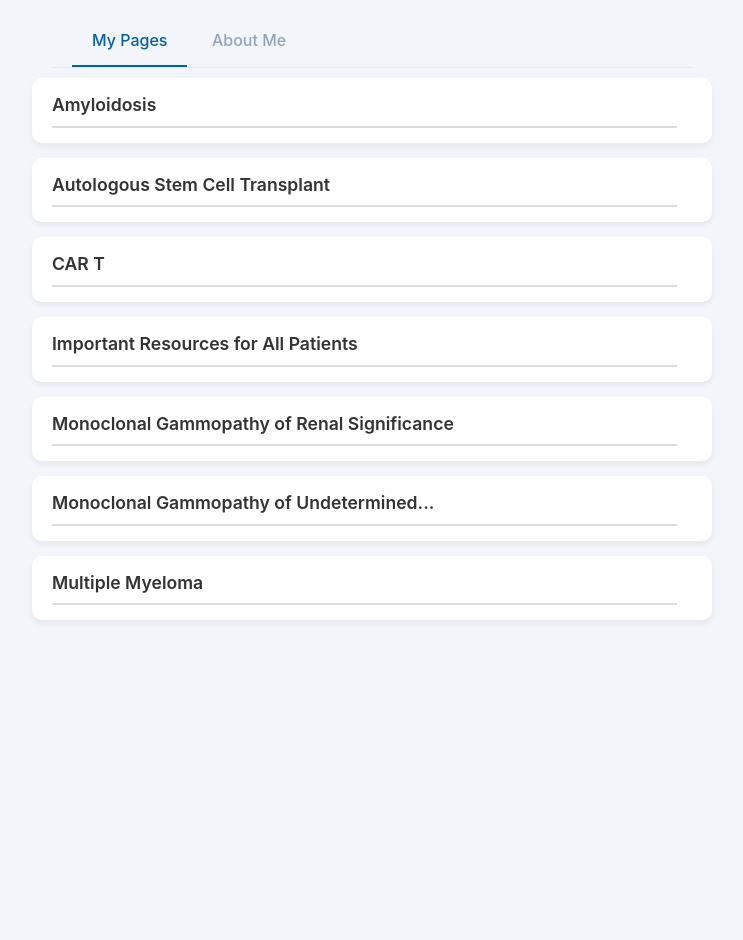
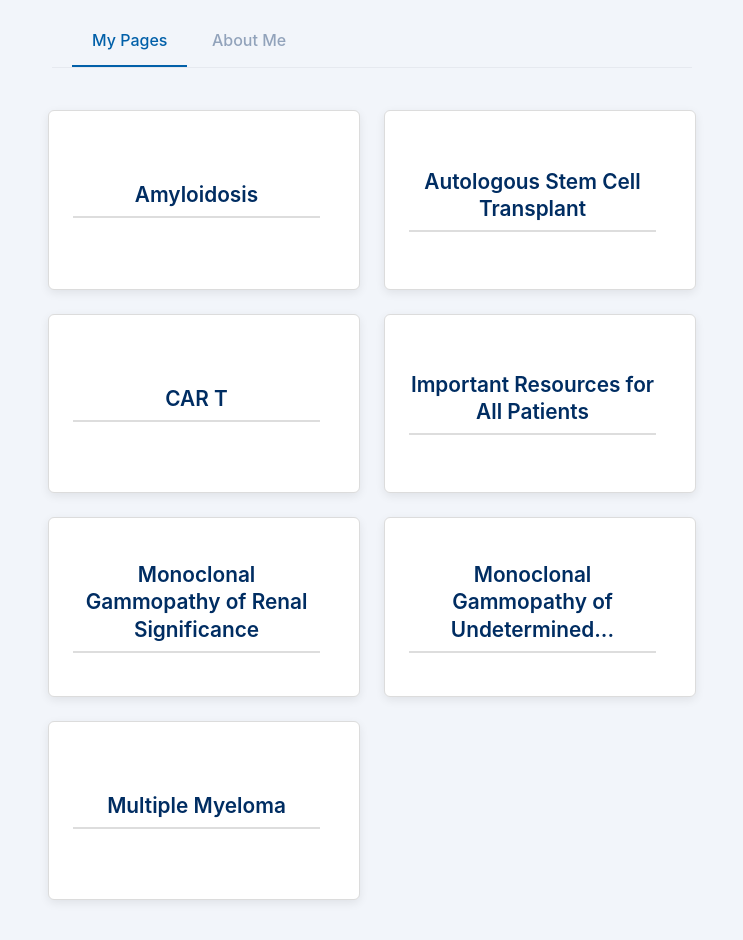
Before and after one commit to khan-arisha/medical_resources, a plain HTML site: page index.html in a window 1280 px wide. Shown: the whole page, without its empty margins (268-1011 px from the left). Before the commit the page ends 800 px from the top, so only its background shows below. Drawn offline with Linux system fonts and the light colour scheme.

Commit message:
Add files via upload

```diff
--- a/style.css
+++ b/style.css
@@ -664,3 +664,67 @@ h2 {
     margin: 0;
     color: #444;
 }
+/* Styling for the list of cards - Controls overall width */
+.conditions-list {
+    display: grid; /* Changed to grid for better control over columns */
+    grid-template-columns: repeat(auto-fit, minmax(280px, 1fr)); /* Responsive columns */
+    gap: 1.5rem; /* Space between each card */
+    max-width: 960px; /* Max width for the entire grid of cards */
+    margin: 2rem auto;
+    padding: 0 1rem; /* Add some horizontal padding for smaller screens */
+}
+
+/* Styling for each individual card link */
+.condition-card {
+    text-decoration: none;
+    color: #333;
+    background-color: #ffffff;
+    border: 1px solid #dcdcdc; /* Lighter, more subtle border */
+    border-radius: 6px; /* Slightly less rounded corners for a boxier feel */
+    padding: 1.8rem 1.5rem; /* Increased vertical padding to make it squarer */
+    box-shadow: 0 3px 10px rgba(0, 0, 0, 0.08); /* Slightly more prominent shadow */
+    transition: transform 0.2s ease, box-shadow 0.2s ease, border-color 0.2s ease;
+    display: flex; /* Ensure content is nicely centered if needed */
+    flex-direction: column;
+    justify-content: center;
+    align-items: center;
+    text-align: center; /* Center the text */
+    min-height: 120px; /* Give it a minimum height to encourage squareness */
+}
+
+/* Hover effect for the cards */
+.condition-card:hover {
+    transform: translateY(-7px); /* Slightly more pronounced lift */
+    box-shadow: 0 8px 20px rgba(0, 0, 0, 0.15); /* Stronger shadow on hover */
+    border-color: #002D62; /* Highlight border on hover */
+}
+
+/* Styling for the content inside the card */
+.card-content {
+    /* Since we're centering the whole card, this might need less flex.
+       If you still want internal left/right, keep it. Otherwise, can simplify. */
+    display: flex;
+    justify-content: center; /* Center horizontally within the card */
+    align-items: center;
+    width: 100%; /* Ensure content takes full width */
+}
+
+.card-content h2 {
+    margin: 0;
+    font-size: 1.3rem; /* Slightly larger text */
+    color: #002D62;
+    line-height: 1.3; /* Better readability for potentially longer titles */
+}
+
+/* Responsive adjustments for smaller screens */
+@media (max-width: 600px) {
+    .conditions-list {
+        grid-template-columns: 1fr; /* Stack cards vertically on very small screens */
+        padding: 0 0.5rem;
+    }
+
+    .condition-card {
+        min-height: 100px; /* Adjust min-height if needed for mobile */
+        padding: 1.5rem 1rem;
+    }
+}
```
